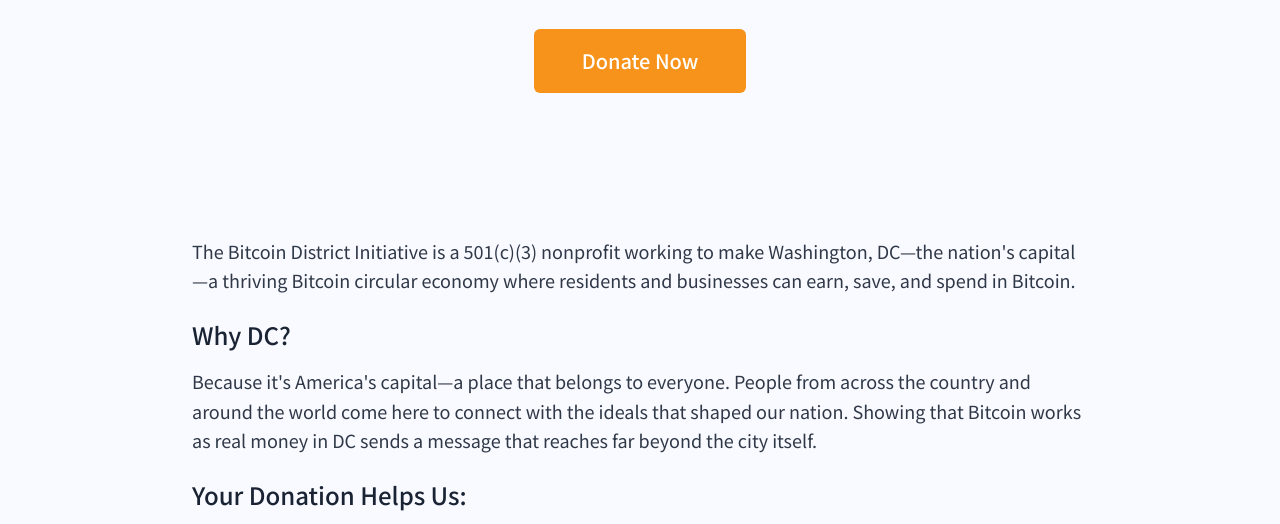
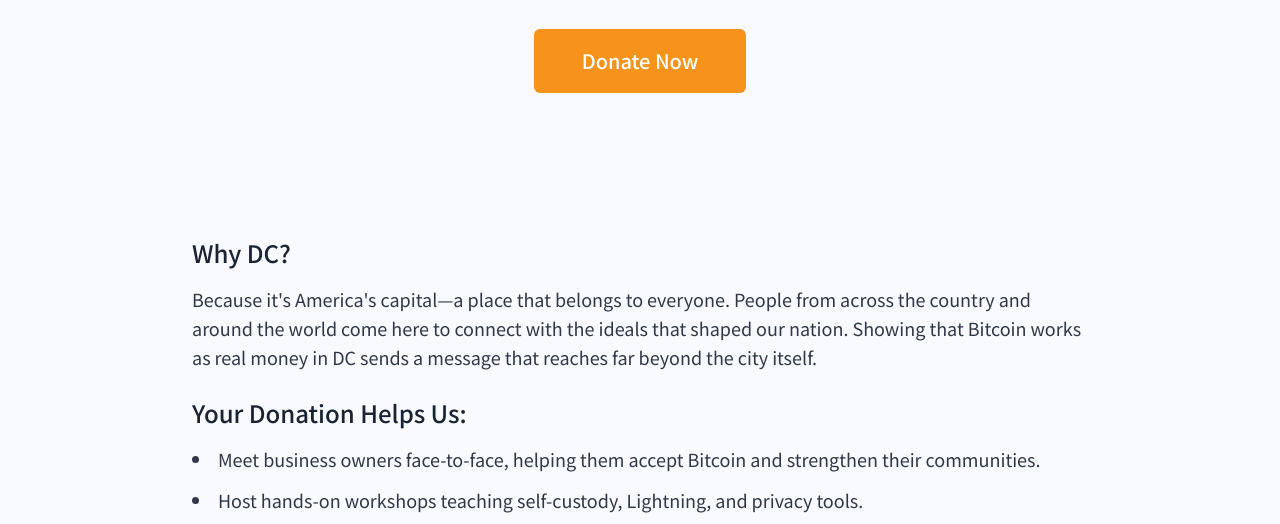
Before and after one commit to treystr/bdi-web, an Astro site: page /donate in a window 1280 px wide. Shown: the part 520-1044 px from the top of the page. Built offline with nearby package versions, Linux system fonts and the light colour scheme; Astro itself is replaced by a stand-in of ours; a web font is replaced by a local one.

Commit message:
donation page updates

```diff
--- a/src/pages/donate/index.astro
+++ b/src/pages/donate/index.astro
@@ -44,12 +44,6 @@ const heroDonate = {
     <section class="py-small bg-background-alt">
         <div class="site-container--content mx-auto px-4">
             <div class="max-w-4xl mx-auto">
-                <div data-aos="fade-up">
-                    <p class="text-body-base text-base md:text-lg leading-relaxed opacity-90 mb-6">
-                        The Bitcoin District Initiative is a 501(c)(3) nonprofit working to make Washington, DC—the nation's capital—a thriving Bitcoin circular economy where residents and businesses can earn, save, and spend in Bitcoin.
-                    </p>
-                </div>
-
                 <div data-aos="fade-up" data-aos-delay="100">
                     <h3 class="text-headline text-xl md:text-2xl mb-4">Why DC?</h3>
                     <p class="text-body-base text-base md:text-lg leading-relaxed opacity-90 mb-6">
```
